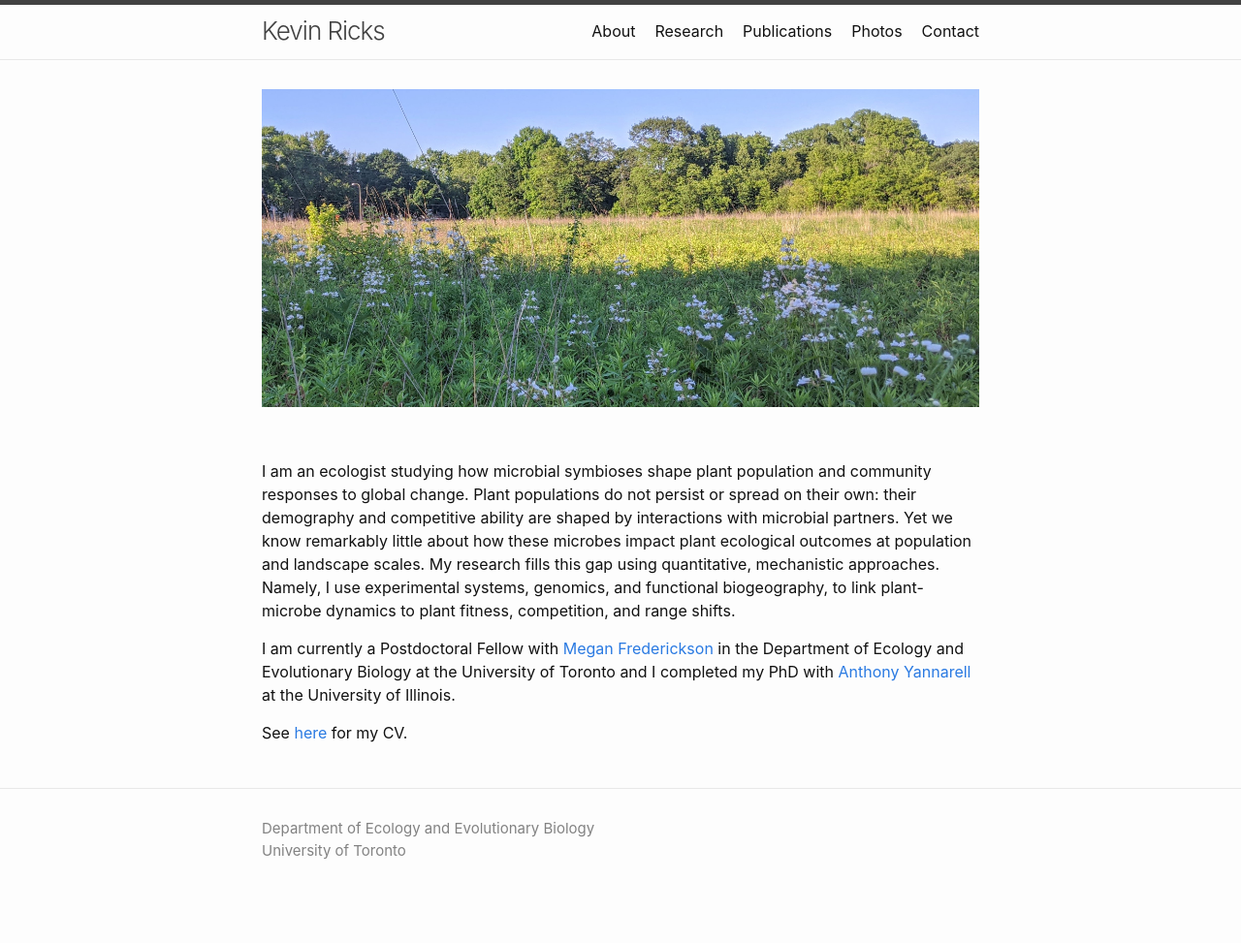
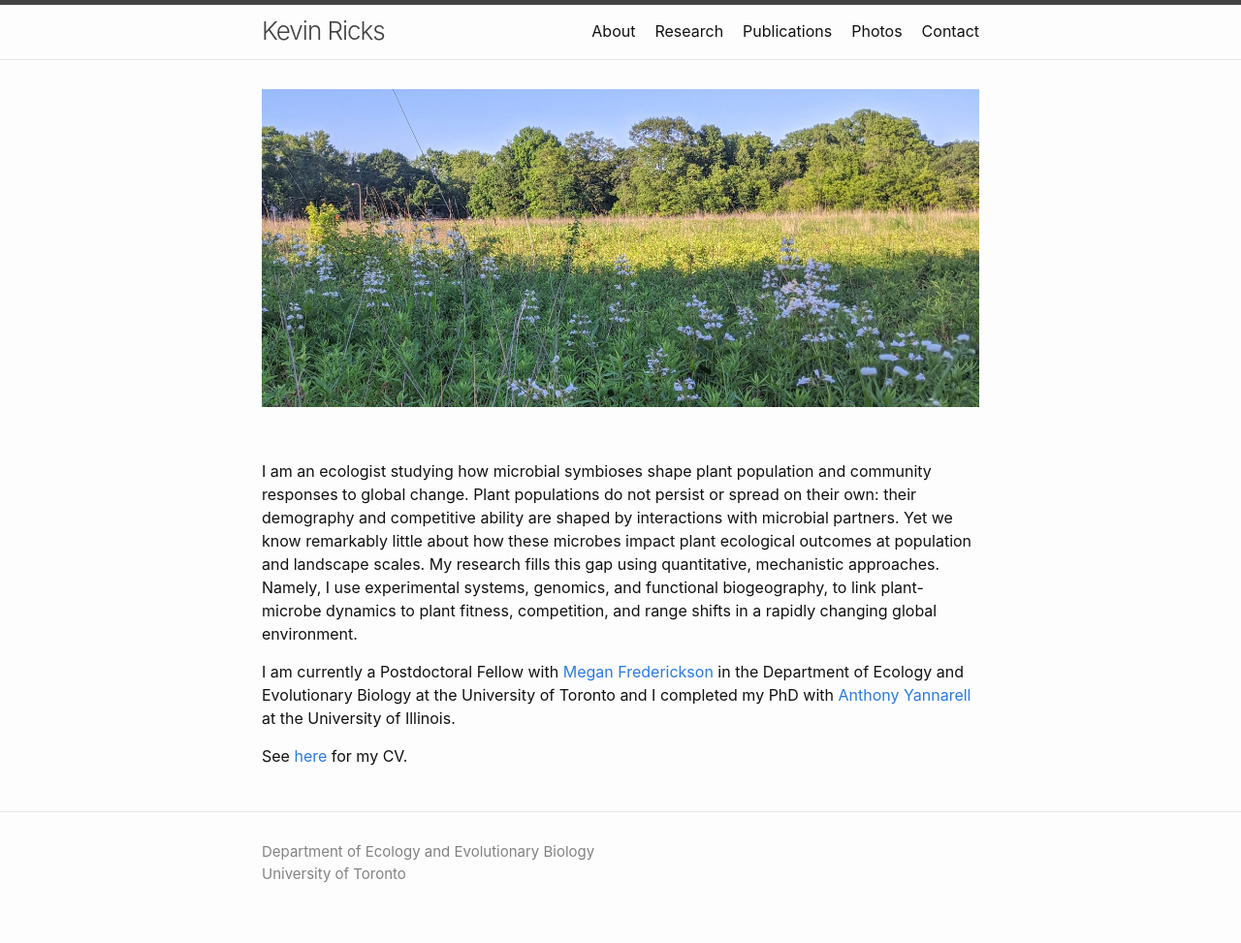
Before and after one commit to KevinDRicks/kevindricks.github.io, a Jekyll site: the page built from index.md, in a window 1280 px wide. Shown: the whole page at 97% size. Built offline with Jekyll 4.4.1, drawn with Linux system fonts in a browser that asks for light colours; before the commit the page ends 949 px from its top, so only the background shows below that.

Commit message:
Update index.md

```diff
--- a/index.md
+++ b/index.md
@@ -9,7 +9,7 @@ feature_text: |
 
  <br />
 
-I am an ecologist studying how microbial symbioses shape plant population and community responses to global change. Plant populations do not persist or spread on their own: their demography and competitive ability are shaped by interactions with microbial partners. Yet we know remarkably little about how these microbes impact plant ecological outcomes at population and landscape scales. My research fills this gap using quantitative, mechanistic approaches. Namely, I use experimental systems, genomics, and functional biogeography, to link plant-microbe dynamics to plant fitness, competition, and range shifts.
+I am an ecologist studying how microbial symbioses shape plant population and community responses to global change. Plant populations do not persist or spread on their own: their demography and competitive ability are shaped by interactions with microbial partners. Yet we know remarkably little about how these microbes impact plant ecological outcomes at population and landscape scales. My research fills this gap using quantitative, mechanistic approaches. Namely, I use experimental systems, genomics, and functional biogeography, to link plant-microbe dynamics to plant fitness, competition, and range shifts in a rapidly changing global environment.
 
 I am currently a Postdoctoral Fellow with [Megan Frederickson](http://mutualism.ca/) in the Department of Ecology and Evolutionary Biology at the University of Toronto and I completed my PhD with [Anthony Yannarell](https://nres.illinois.edu/directory/acyann) at the University of Illinois.
 
```
